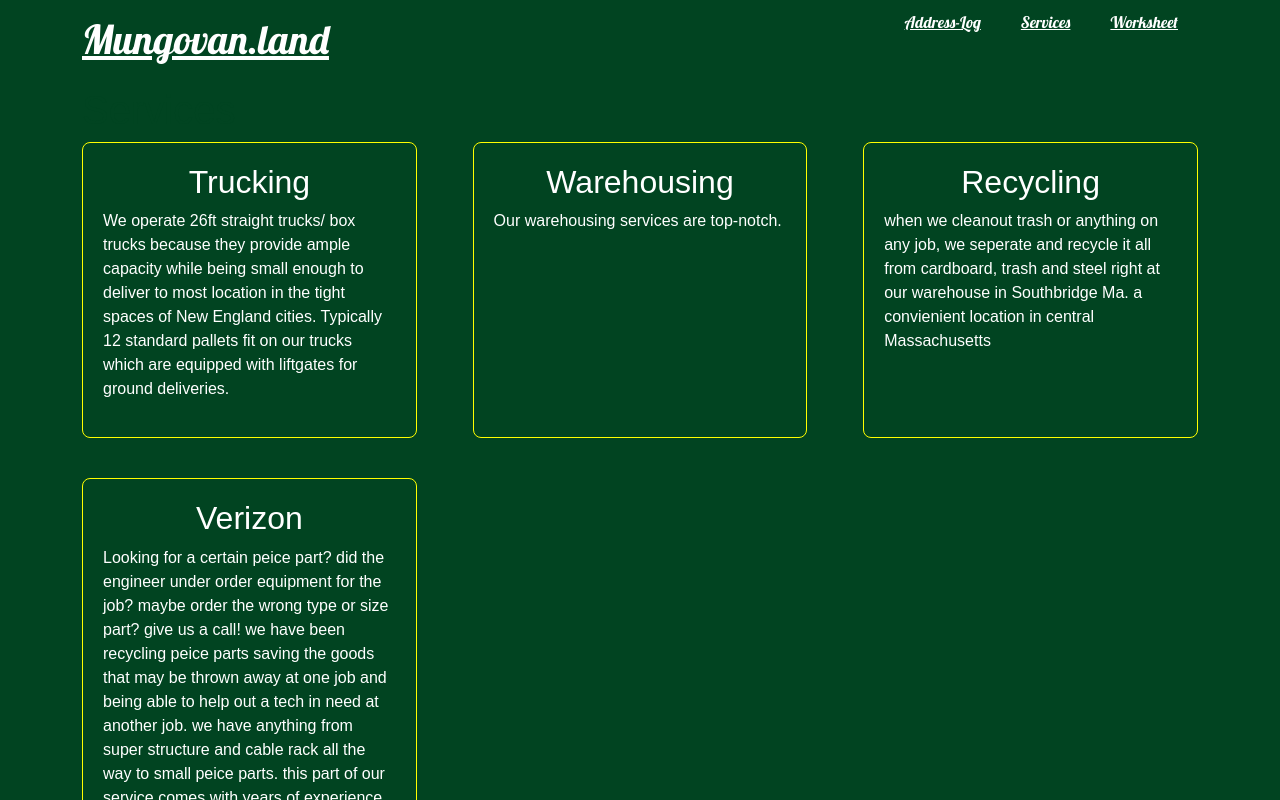
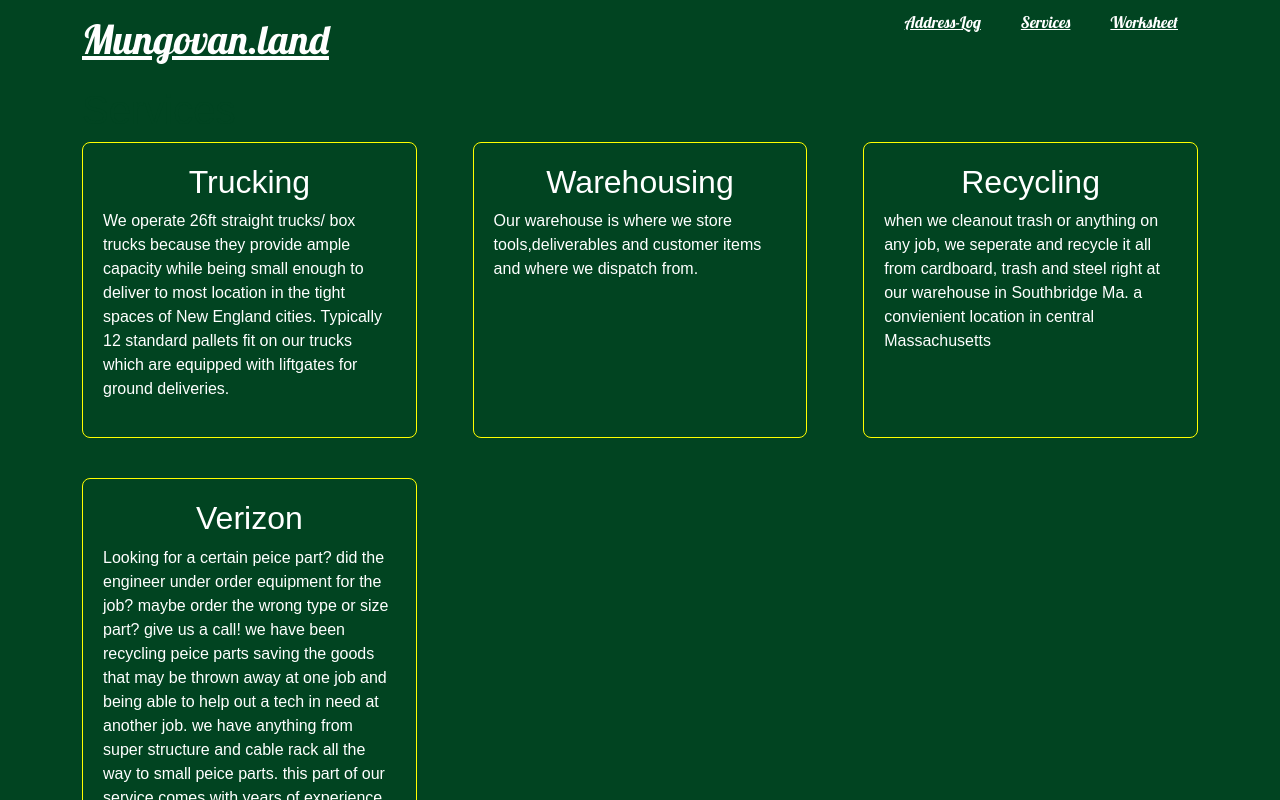
Before and after one commit to jlloyd0430/Mungovan-Trucking, a React (Create React App) app: page /gallery in a window 1280 px wide. Shown: the top 800 px of the page. Built offline with nearby package versions, Linux system fonts and the light colour scheme.

Commit message:
Update Gallery.js

```diff
--- a/src/Gallery.js
+++ b/src/Gallery.js
@@ -17,7 +17,7 @@ function Gallery() {
         </div>
         <div className="service">
           <h2>Warehousing</h2>
-          <p>Our warehousing services are top-notch.</p>
+            <p>Our warehouse is where we store tools,deliverables and customer items and where we dispatch from.</p>
         </div>
         <div className="service">
           <h2>Recycling</h2>
```
